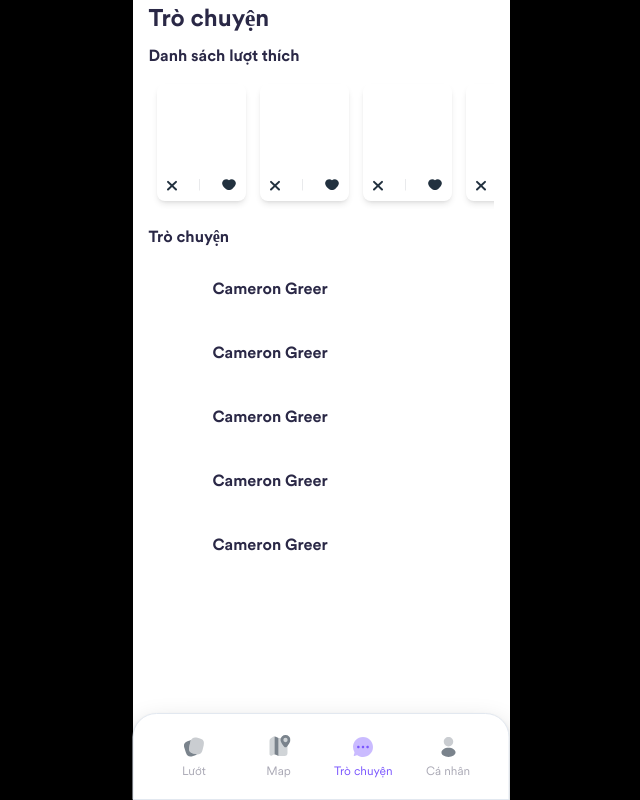
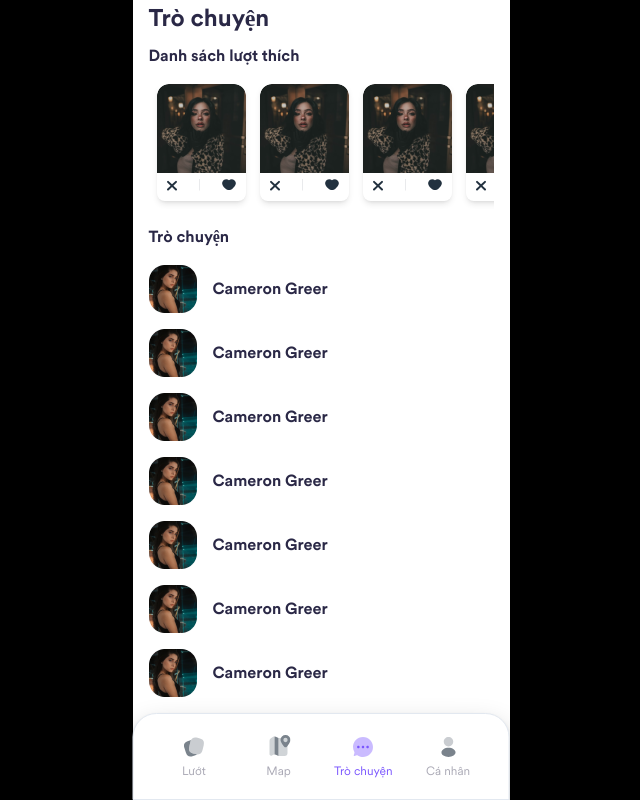
Before and after one commit to thuongtruong1009/tinder, a Next.js app: page /chat in a window 1280 px wide. Shown: the whole page, without its empty margins (319-959 px from the left). Built offline with nearby package versions, Linux system fonts and the light colour scheme; no server answers.

Commit message:
perf(chat): upgrade avatar by next-image

```diff
--- a/components/Chat/ChatList.tsx
+++ b/components/Chat/ChatList.tsx
@@ -1,3 +1,4 @@
+import Image from 'next/image';
 import React from 'react';
 
 interface Props {
@@ -9,8 +10,10 @@ interface Props {
 export default function ChatList({ name, avatar, onClick }: Props) {
     return (
         <li className="flex items-center gap-4 cursor-pointer" onClick={onClick}>
-            <p className={'bg-cover w-12 h-12 bg-[url(' + avatar + ')]'}></p>
-            <p className="text-neutral-100 body-1 font-bold">{name}</p>
+            <div className="image-container max-w-[200px] rounded-xl overflow-hidden w-12 h-12">
+                <Image className="image" src={avatar} alt="avatar_img" layout="fill" />
+            </div>
+            <p className="font-bold text-neutral-100 body-1">{name}</p>
         </li>
     );
 }
--- a/components/Chat/LikeList.tsx
+++ b/components/Chat/LikeList.tsx
@@ -1,3 +1,4 @@
+import Image from 'next/image';
 import CrossIcon from '../Icons/chat/CrossIcon';
 import DivideIcon from '../Icons/chat/DivideIcon';
 import HeartedIcon from '../Icons/chat/HeartedIcon';
@@ -10,7 +11,9 @@ export default function LikeList({ avatar }: Props) {
     return (
         <div className="flex justify-between gap-2 cursor-pointer w-[89px] h-[117px] rounded-lg shadow-md m-2">
             <div>
-                <div className={'rounded-t-xl bg-cover w-[89px] h-[89px] bg-[url(' + avatar + ')]'} />
+                <div className="image-container w-[89px] h-[89px] rounded-t-xl overflow-hidden">
+                    <Image className="image" src={avatar} alt="avatar_img" layout="fill" />
+                </div>
                 <div className="flex justify-between items-center px-2.5 py-1.5">
                     <CrossIcon />
                     <DivideIcon />
--- a/pages/chat/index.tsx
+++ b/pages/chat/index.tsx
@@ -26,7 +26,7 @@ const Index: NextPageWithLayout = () => {
                     </div>
                 }
             />
-            <p className="body-1 font-bold text-neutral-100 my-2">Danh sách lượt thích</p>
+            <p className="my-2 font-bold body-1 text-neutral-100">Danh sách lượt thích</p>
             <Swiper
                 spaceBetween={16}
                 slidesPerView={3.5}
@@ -39,8 +39,8 @@ const Index: NextPageWithLayout = () => {
                     </SwiperSlide>
                 ))}
             </Swiper>
-            <h5 className="body-1 text-neutral-100 font-bold my-4">Trò chuyện</h5>
-            <ul className="flex flex-col gap-4 max-h-72 overflow-y-scroll">
+            <h5 className="my-4 font-bold body-1 text-neutral-100">Trò chuyện</h5>
+            <ul className="flex flex-col gap-4 max-h-[calc(100vh-303px)] overflow-y-scroll">
                 {[1, 2, 3, 4, 5, 6, 7, 8, 9, 10].map((item, index) => (
                     <ChatList
                         name="Cameron Greer"
```
